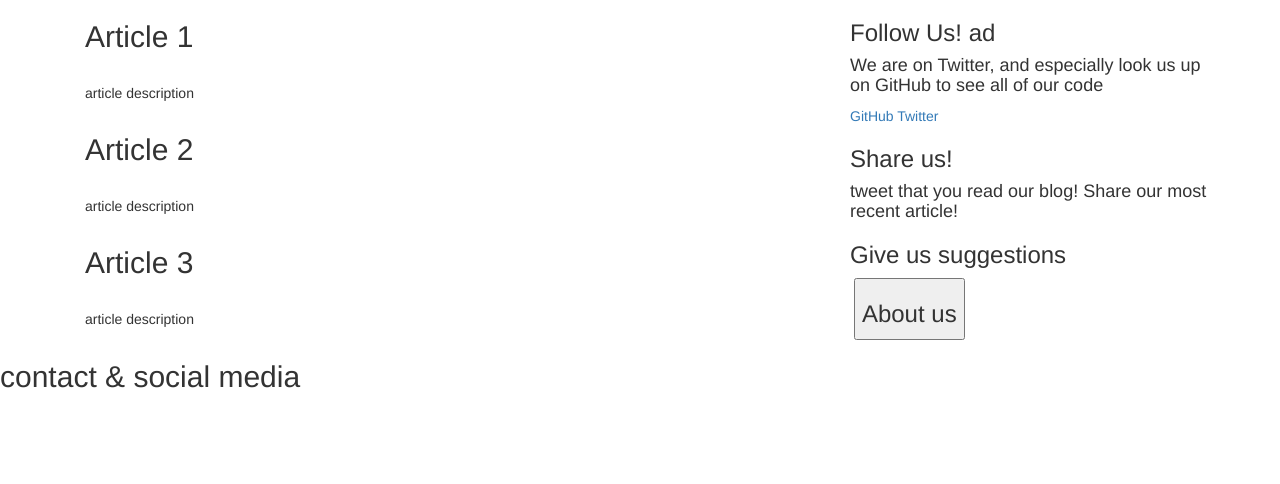
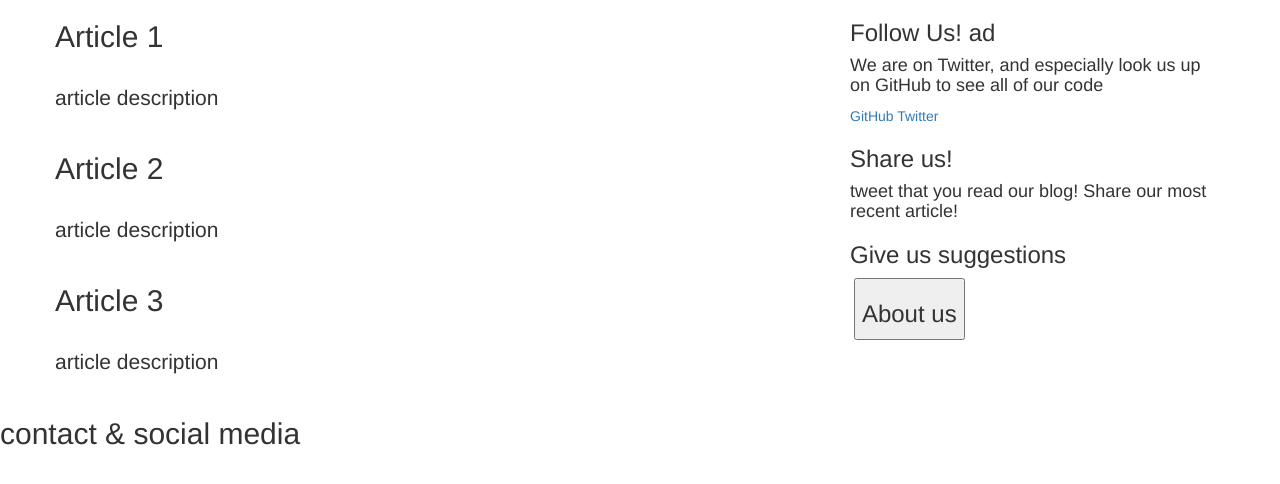
Before and after one commit to carterfawson/TheCreativeTruth, a Django app: template templates/index.html in a window 1280 px wide. Shown: the part 180-664 px from the top of the page. Run offline with Django 3.2, Linux system fonts and the light colour scheme; the template is opened without the code that fills it, so the values that code supplies are empty; some libraries are stand-ins or nearby versions.

Commit message:
working with Bootstrap

```diff
--- a/blog/views.py
+++ b/blog/views.py
@@ -8,7 +8,7 @@ def home(request):
     context = RequestContext(request)
     return render(
         request,
-        '../../TheCreativeTruth/templates/index_test.html',
+        '../../TheCreativeTruth/templates/index.html',
         context
     )
 
--- a/templates/index.html
+++ b/templates/index.html
@@ -27,25 +27,25 @@
 <main class="container">
     <div class="row main-row">
         <div class="col-sm-8">
-            <article class="col-sm-12">
+            <article class="row">
                 <h2>Article 1</h2>
                 <section>
                     <img/>
-                    <p>article description</p>
+                    <p class="lead">article description</p>
                 </section>
             </article>
-            <article class="col-sm-12">
+            <article class="row">
                 <h2>Article 2</h2>
                 <section>
                     <img/>
-                    <p>article description</p>
+                    <p class="lead">article description</p>
                 </section>
             </article>
-            <article class="col-sm-12">
+            <article class="row">
                 <h2>Article 3</h2>
                 <section>
                     <img/>
-                    <p>article description</p>
+                    <p class="lead">article description</p>
                 </section>
             </article>
         </div>
```
